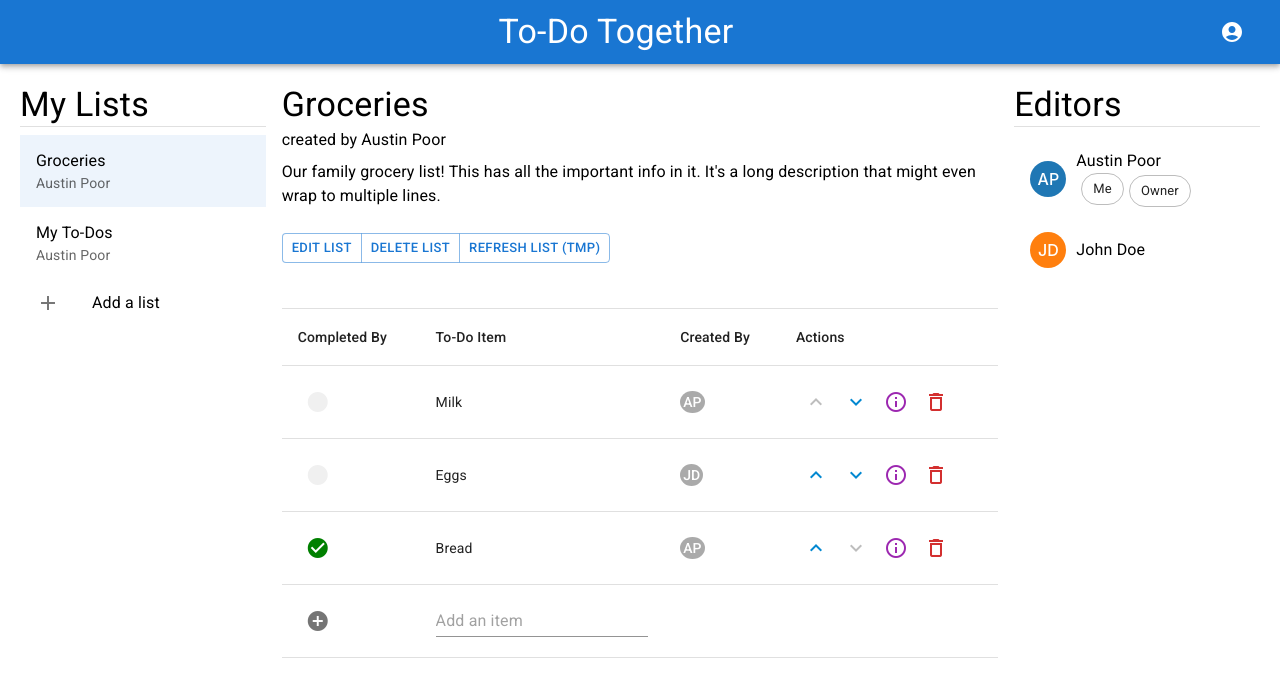
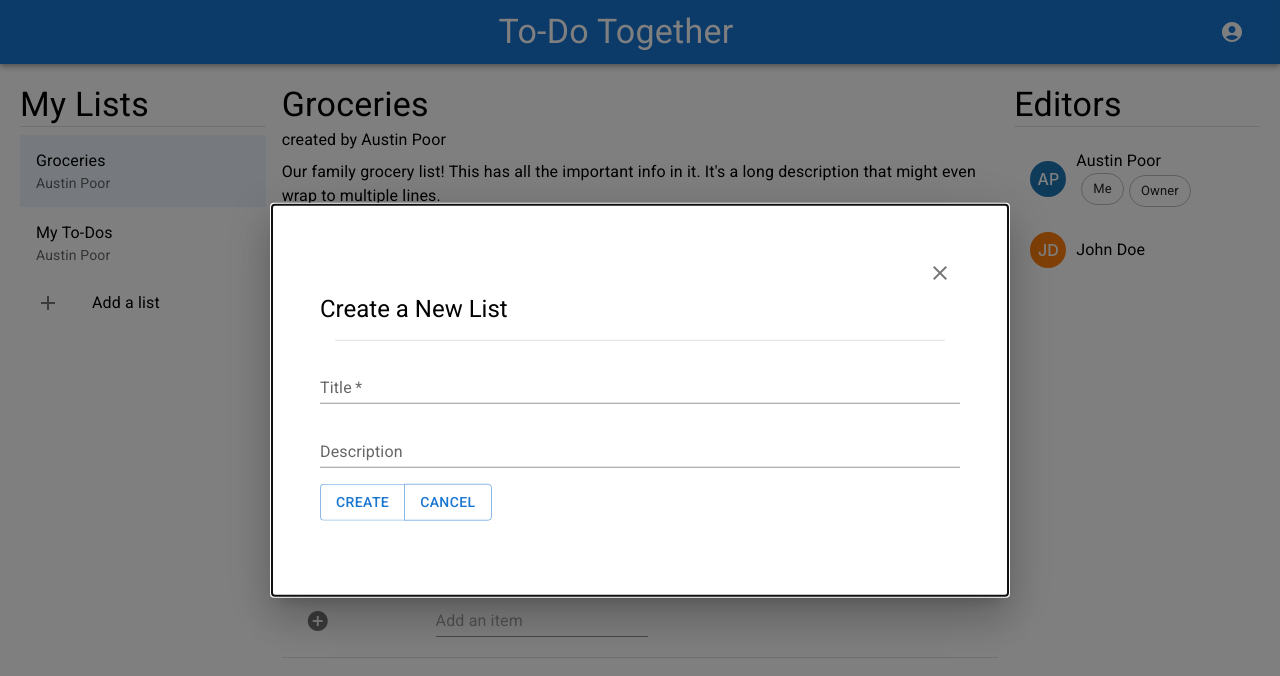
Before and after one commit to todo-together/site, a React (Create React App) app: page / in a window 1280 px wide. Shown: the top 676 px of the page. Built offline with nearby package versions, Linux system fonts and the light colour scheme.

Commit message:
Adding a NewListModal component

```diff
--- a/src/App.tsx
+++ b/src/App.tsx
@@ -8,11 +8,13 @@ import { demoData } from './demoData';
 
 
 export default function App() {
+  const [userData, setUserData] = useState(demoData);
+  const addList = () => undefined;
+
   return (
     <div className="App">
       <AppNav />
-      {/* <div style={{ height: "20px", }}/> */}
-      <ListBody userData={demoData}/>
+      <ListBody userData={userData} setUserData={setUserData}/>
     </div>
   );
 }
--- a/src/components/ListBody.tsx
+++ b/src/components/ListBody.tsx
@@ -5,6 +5,7 @@ import Grid from '@mui/material/Grid';
 import TodoList from './TodoList';
 import ListOfLists from './ListOfLists';
 import ListInfo from './ListInfo';
+import NewListModal from './NewListModal';
 
 import { UserData } from '../types';
 
@@ -21,21 +22,31 @@ const aList = {
 };
 
 // Contains everything below the AppNav.
-export default function ListBody({userData}: {userData: UserData}) {
+export default function ListBody({userData, setUserData}: {userData: UserData, setUserData: (userData: UserData) => void}) {
   const [selectedList, setSelectedList] = useState(0);
+  const [newListModalOpen, setNewListModalOpen] = useState(true);
+
   return (
     <div
       style={{
         padding: "20px",
       }}
     >
+      <NewListModal
+        open={newListModalOpen}
+        onClose={() => setNewListModalOpen(false)}
+        onSubmit={(title, description) => {
+          // Create new list
+          // ...
+
+          setNewListModalOpen(false);
+        }}
+      />
+
       <Grid container spacing={2}>
         <Grid item xs={2.5}>
           <div>
             <ListOfLists
-              // lists={[aList]}
-              // selected={0}
-              // onSelect={(i) => undefined}
               lists={userData.lists.map(l => ({
                   title: l.title,
                   owner: {
@@ -45,6 +56,7 @@ export default function ListBody({userData}: {userData: UserData}) {
                 }))}
                 selected={selectedList}
                 onSelect={setSelectedList}
+                onCreateList={() => setNewListModalOpen(true)}
               />
           </div>
         </Grid>
@@ -52,7 +64,6 @@ export default function ListBody({userData}: {userData: UserData}) {
           <div>
             <TodoList
               list={userData.lists[selectedList]}
-              // list={aList}
             />
           </div>
         </Grid>
@@ -69,17 +80,6 @@ export default function ListBody({userData}: {userData: UserData}) {
                 isOwner: u.id === userData.lists[selectedList].owner.id,
               }))}
             />
-            {/* <ListInfo
-              users={[
-                aList.owner,
-                ...aList.editors,
-              ].map(u => ({
-                firstName: u.firstName,
-                lastName: u.lastName,
-                isMe: u.id === userData.id,
-                isOwner: u.id === aList.owner.id,
-              }))}
-            /> */}
           </div>
         </Grid>
       </Grid>
--- a/src/components/ListOfLists.tsx
+++ b/src/components/ListOfLists.tsx
@@ -21,10 +21,12 @@ export default function ListOfLists({
   lists = [],
   selected = 0,
   onSelect = (i => undefined),
+  onCreateList = (() => undefined),
 }: {
   lists: ListInfo[];
   selected: number;
   onSelect: (listIdx: number) => void;
+  onCreateList: () => void;
 }) {
   return (
     <div>
@@ -49,7 +51,10 @@ export default function ListOfLists({
         }
         <ListItemButton
           key={lists.length}
-          onClick={() => undefined}
+          onClick={() => {
+            console.log("Opening modal...");
+            onCreateList();
+          }}
         >
           <ListItemIcon>
             <Icon>
--- /dev/null
+++ b/src/components/NewListModal.tsx
@@ -0,0 +1,83 @@
+import React, { useState } from "react";
+
+import Modal from "@mui/material/Modal";
+import Box from "@mui/material/Box";
+import Typography from "@mui/material/Typography";
+import TextField from "@mui/material/TextField";
+import FormControl from "@mui/material/FormControl";
+import Divider from "@mui/material/Divider";
+import FormControlLabel from "@mui/material/FormControlLabel";
+import Stack from "@mui/material/Stack";
+import Button from '@mui/material/Button';
+import ButtonGroup from '@mui/material/ButtonGroup';
+import ClickAwayListener from "@mui/material/ClickAwayListener";
+import IconButton from "@mui/material/IconButton";
+import Icon from "@mui/material/Icon";
+
+
+export default function NewListModal({ open = false, onClose, onSubmit }: { open: boolean, onClose: () => void, onSubmit: (title: string, description: string) => void }) {
+  const [title, setTitle] = useState("");
+  const [description, setDescription] = useState("");
+
+  return (
+    <ClickAwayListener onClickAway={onClose}>
+      <Modal
+        open={open}
+        onClose={onClose}
+      >
+        <Box
+          sx={{
+            position: "absolute",
+            top: "50%",
+            left: "50%",
+            transform: "translate(-50%, -50%)",
+            minWidth: "50%",
+            boxShadow: 24,
+            backgroundColor: "white",
+            p: 6,
+            paddingBottom: "75px",
+          }}
+        >
+          <div style={{display: "flex"}}>
+            <div style={{flexGrow: "1"}} />
+            <IconButton onClick={onClose}>
+              <Icon>
+                close
+              </Icon>
+            </IconButton>
+          </div>
+          <Typography variant="h5">
+            Create a New List
+          </Typography>
+
+          <Divider style={{ margin: "15px" }} />
+
+          <Stack spacing={2}>
+            <TextField
+              id="new-list-title"
+              variant="standard"
+              label="Title"
+              required
+            />
+            <TextField
+              id="new-list-description"
+              variant="standard"
+              label="Description"
+              multiline
+            />
+
+            <ButtonGroup>
+              <Button onClick={() => onSubmit("", "")}>
+                Create
+              </Button>
+              <Button onClick={onClose}>
+                Cancel
+              </Button>
+            </ButtonGroup>
+
+          </Stack>
+        </Box>
+      </Modal>
+    </ClickAwayListener>
+  );
+}
```
Lines whose indentation alone changed are shown as unchanged.
